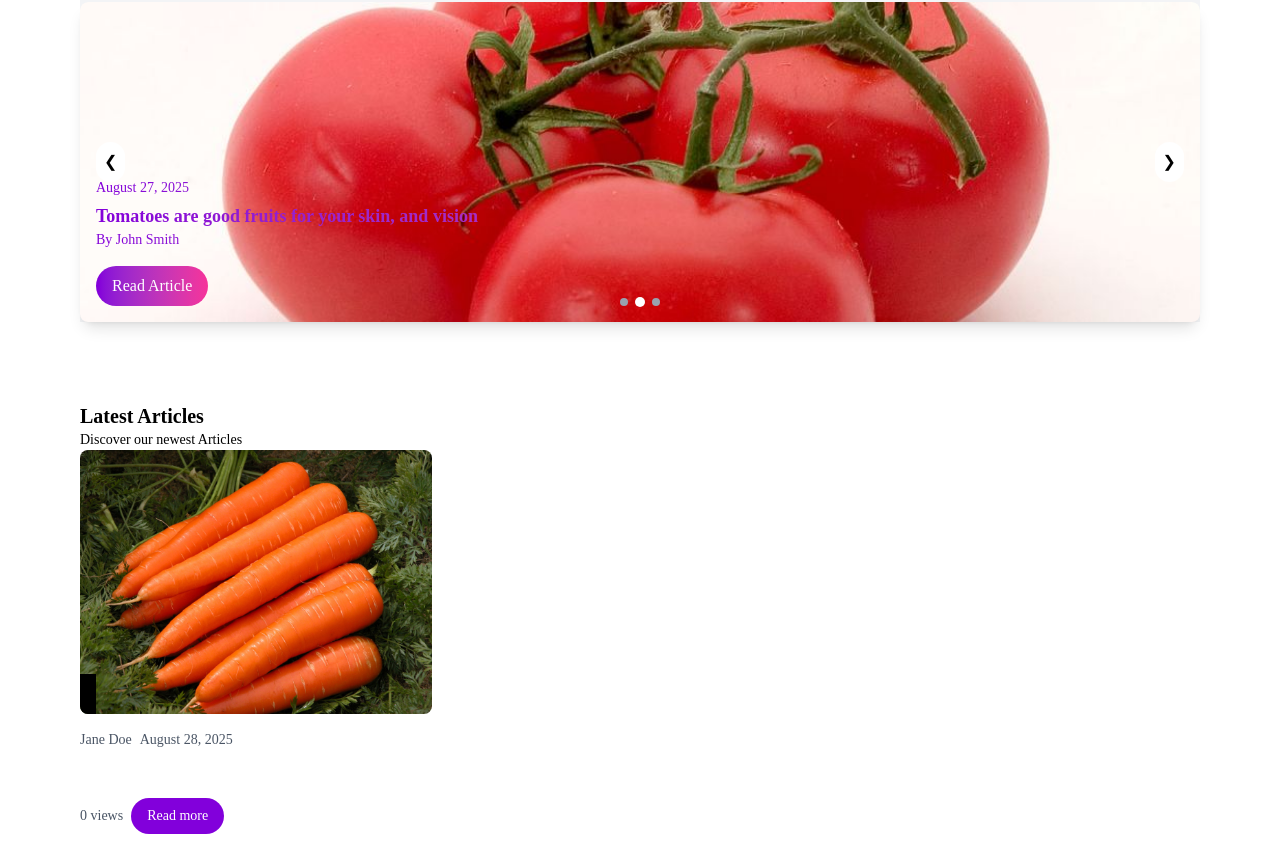
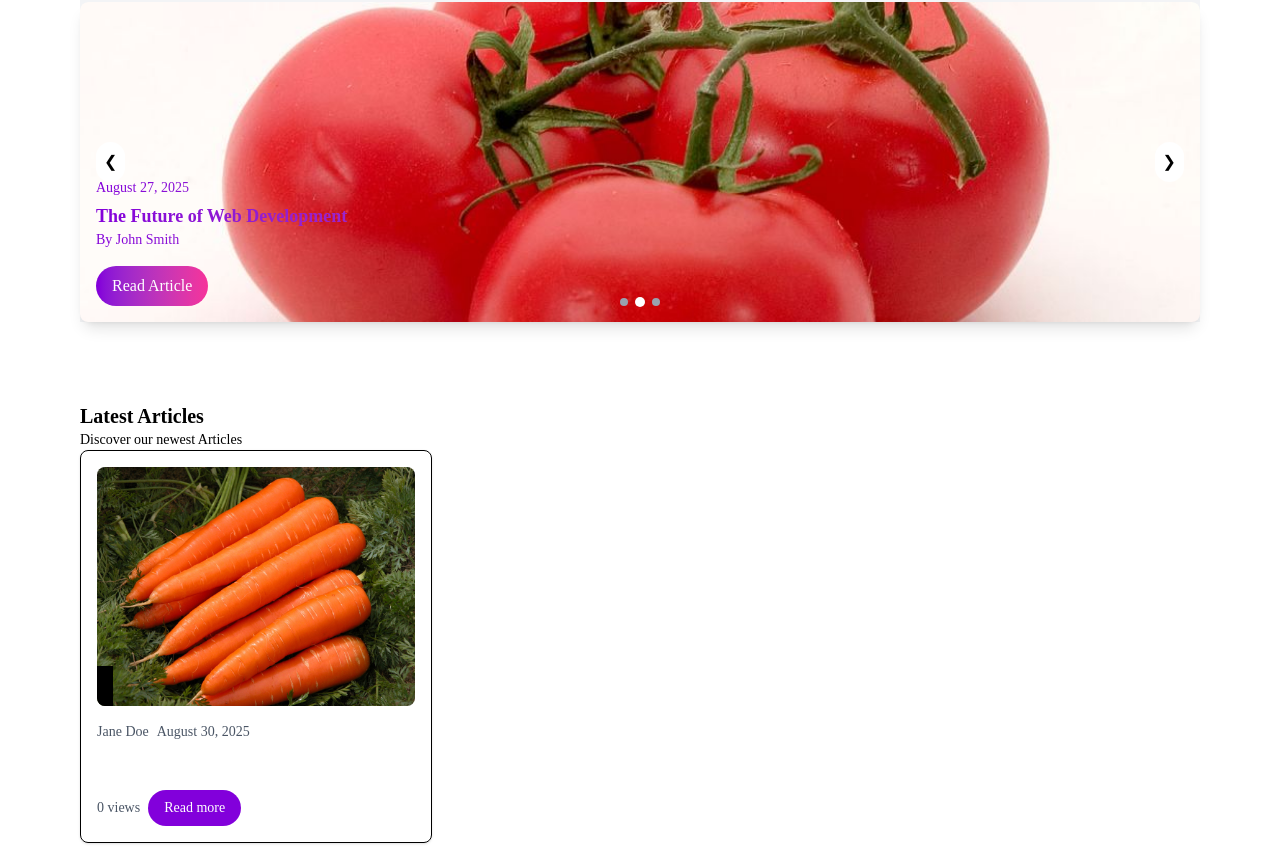
Before and after one commit to Osuald/DiscoverArts, a React (Vite) app: page / in a window 1280 px wide. Shown: the part 416-1280 px from the top of the page. Built offline with nearby package versions, Linux system fonts and the light colour scheme.

Commit message:
added listed articles with pagination

```diff
--- a/src/components/Article.jsx
+++ b/src/components/Article.jsx
@@ -1,14 +1,42 @@
-import { useState, useEffect } from "react";
+import { useState } from "react";
 
-const Article = ({ article }) => {
-  const [isLiked, setIsLiked] = useState(false);
+const Article = ({ articles }) => {
+  const [currentPage, setCurrentPage] = useState(1);
+  const articlesPerPage = 6;
 
-  const handleLike = () => {
-    setIsLiked(!isLiked);
+  // Calculate indexes
+  const indexOfLastArticle = currentPage * articlesPerPage;
+  const indexOfFirstArticle = indexOfLastArticle - articlesPerPage;
+  const currentArticles = articles.slice(
+    indexOfFirstArticle,
+    indexOfLastArticle
+  );
+
+  // Total pages
+  const totalPages = Math.ceil(articles.length / articlesPerPage);
+
+  // Handle direct page click
+  const handleClick = (event) => {
+    setCurrentPage(Number(event.target.id));
+  };
+
+  // Handle next/prev
+  const handlePrev = () => {
+    if (currentPage > 1) setCurrentPage((prev) => prev - 1);
+  };
+
+  const handleNext = () => {
+    if (currentPage < totalPages) setCurrentPage((prev) => prev + 1);
   };
 
   return (
-    <div className="flex flex-col gap-4">
+    <div className="flex flex-col gap-6">
+      {/* Render Articles */}
+      {currentArticles.map((article) => (
+        <div
+          key={article.id}
+          className="flex flex-col gap-4 border p-4 rounded-lg shadow"
+        >
           <div className="relative">
             <img
               src={article.image}
@@ -16,16 +44,14 @@ const Article = ({ article }) => {
               className="rounded-lg w-full object-cover"
             />
             <div className="absolute bottom-0 left-0 p-2 bg-black bg-opacity-50 rounded-bl-lg">
-          <button onClick={handleLike}>
-            <i
-              className={`fa-heart ${isLiked ? "text-red-500" : "text-white"}`}
-            ></i>
+              <button>
+                <i className="fa-heart text-white"></i>
               </button>
             </div>
           </div>
-      <div className="flex items-center gap-2">
-        <p className="text-sm text-gray-600">{article.author}</p>
-        <p className="text-sm text-gray-600">{article.date}</p>
+          <div className="flex items-center gap-2 text-sm text-gray-600">
+            <p>{article.author}</p>
+            <p>{article.date}</p>
           </div>
           <h3 className="text-lg font-bold">{article.title}</h3>
           <p className="text-sm text-gray-600">{article.description}</p>
@@ -37,6 +63,53 @@ const Article = ({ article }) => {
             <i className="fa-comment"></i>
           </div>
         </div>
+      ))}
+
+      {/* Pagination Controls */}
+      <div className="flex justify-center gap-2 mt-4">
+        {/* Prev button */}
+        <button
+          onClick={handlePrev}
+          disabled={currentPage === 1}
+          className={`px-4 py-2 rounded-full ${
+            currentPage === 1
+              ? "bg-gray-400 cursor-not-allowed"
+              : "bg-purple-700 text-white"
+          }`}
+        >
+          Prev
+        </button>
+
+        {/* Page numbers */}
+        {[...Array(totalPages).keys()].map((number) => (
+          <button
+            key={number}
+            id={number + 1}
+            onClick={handleClick}
+            className={`px-4 py-2 rounded-full ${
+              currentPage === number + 1
+                ? "bg-purple-900 text-white"
+                : "bg-purple-700 text-white"
+            }`}
+          >
+            {number + 1}
+          </button>
+        ))}
+
+        {/* Next button */}
+        <button
+          onClick={handleNext}
+          disabled={currentPage === totalPages}
+          className={`px-4 py-2 rounded-full ${
+            currentPage === totalPages
+              ? "bg-gray-400 cursor-not-allowed"
+              : "bg-purple-700 text-white"
+          }`}
+        >
+          Next
+        </button>
+      </div>
+    </div>
   );
 };
 
--- a/src/components/Slider.jsx
+++ b/src/components/Slider.jsx
@@ -34,7 +34,7 @@ const Slider = ({ slides }) => {
             <img
               src={slide.image}
               alt={slide.heading}
-              className="w-full h-96 object-cover  rounded-lg"
+              className="w-full h-96 object-cover rounded-lg"
             />
             <div className="absolute bottom-0 left-0 right-0 bg-gradient-to-r from-purple-700 to-pink-500 bg-clip-text bg-opacity-50 hover:bg-opacity-70 transition-opacity rounded-b-lg p-4 text-transparent">
               <p className="text-sm">{slide.date}</p>
--- a/src/pages/Blog.jsx
+++ b/src/pages/Blog.jsx
@@ -11,31 +11,41 @@ const slideData = [
   {
     image: blog1,
     date: "August 28, 2025",
-    heading: "Eating one Carrot a day can bring you Surprising Results",
-    explanation: "Lorem ipsum dolor sit amet, consectetur adipiscing elit.",
+    heading: "New Study Shows Surprising Results",
     author: "Jane Doe",
-    views: 0,
     link: "#",
   },
   {
     image: blog2,
     date: "August 27, 2025",
-    heading: "Tomatoes are good fruits for your skin, and vision",
-    explanation: "Lorem ipsum dolor sit amet, consectetur adipiscing elit.",
+    heading: "The Future of Web Development",
     author: "John Smith",
-    views: 0,
     link: "#",
   },
   {
     image: blog3,
     date: "August 26, 2025",
-    heading: "Eating cabbages can help you lose weight",
-    explanation: "Lorem ipsum dolor sit amet, consectetur adipiscing elit.",
+    heading: "Mastering React and Tailwind",
     author: "Alex Johnson",
-    views: 0,
     link: "#",
   },
 ];
+
+const articleData = [];
+for (let i = 0; i < 10; i++) {
+  const image = i % 3 === 0 ? blog1 : i % 3 === 1 ? blog2 : blog3;
+  const date = `August ${30 - i}, 2025`;
+  const heading = `Vegetable ${i + 1} is good for your ${
+    i % 2 === 0 ? "health" : "beauty"
+  }`;
+  const explanation =
+    "Lorem ipsum dolor sit amet, consectetur adipiscing elit.";
+  const author =
+    i % 3 === 0 ? "Jane Doe" : i % 3 === 1 ? "John Smith" : "Alex Johnson";
+  const views = 0;
+  const link = "#";
+  articleData.push({ image, date, heading, explanation, author, views, link });
+}
 
 function Blog() {
   const [index, setIndex] = useState(0);
@@ -66,7 +76,7 @@ function Blog() {
       </div>
       <div className="bg-gray-100 m-20 flex flex-col justify-center">
         <div>
-          <h2 className="text-xl font-bold" >Featured Posts</h2>
+          <h2 className="text-xl font-bold">Featured Posts</h2>
           <h2 className="text-sm">Discover our most popular articles</h2>
         </div>
         <div className="w-full mt-4 bg-gradient-to-r from-black-700 to-black-300 rounded-xl shadow-lg">
@@ -80,7 +90,7 @@ function Blog() {
             <h2 className="text-sm">Discover our newest Articles</h2>
           </div>
           <div>
-            <Article article={slideData[0]} />
+            <Article articles={articleData} />
           </div>
         </div>
       </div>
```
Lines whose indentation alone changed are shown as unchanged.
